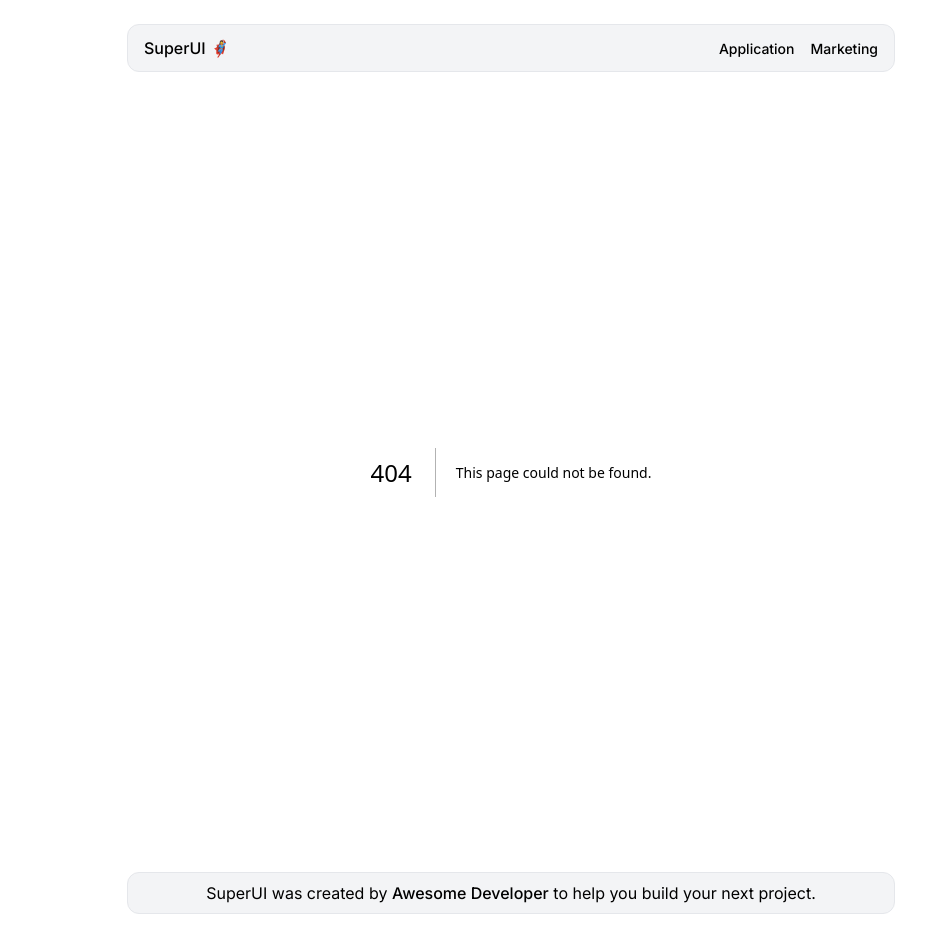
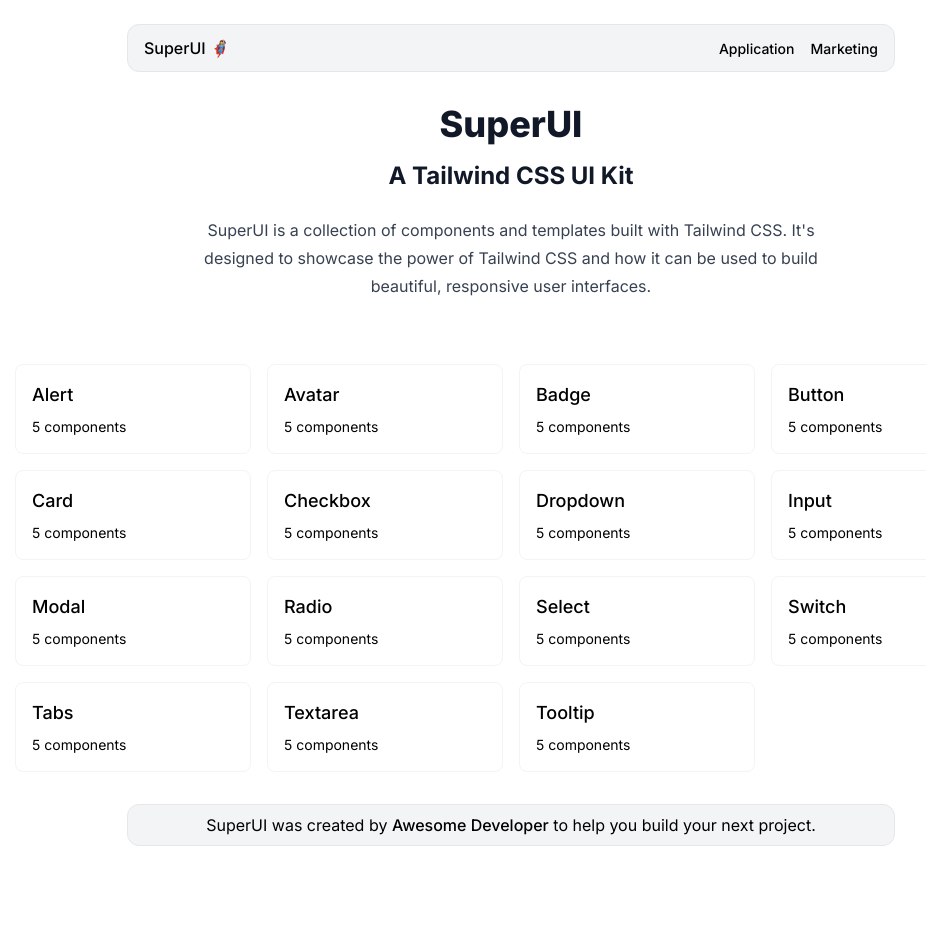
Before and after one commit to markmead/hyperui-clone, a Next.js app: page /components in a window 1280 px wide. Before the commit this address had no page. Shown: the whole page, without its empty margins (129-1055 px from the left). After the commit the page ends 870 px from the top, so only its background shows below. Built offline with nearby package versions, Linux system fonts and the light colour scheme.

Commit message:
Add components page

```diff
--- /dev/null
+++ b/src/app/components/page.js
@@ -0,0 +1,94 @@
+import Banner from '../../components/Banner'
+import Grid from '../../components/Grid'
+
+export default function Home() {
+  const components = [
+    {
+      title: 'Alert',
+      count: 5,
+      href: '/alert',
+    },
+    {
+      title: 'Avatar',
+      count: 5,
+      href: '/avatar',
+    },
+    {
+      title: 'Badge',
+      count: 5,
+      href: '/badge',
+    },
+    {
+      title: 'Button',
+      count: 5,
+      href: '/button',
+    },
+    {
+      title: 'Card',
+      count: 5,
+      href: '/card',
+    },
+    {
+      title: 'Checkbox',
+      count: 5,
+      href: '/checkbox',
+    },
+    {
+      title: 'Dropdown',
+      count: 5,
+      href: '/dropdown',
+    },
+    {
+      title: 'Input',
+      count: 5,
+      href: '/input',
+    },
+    {
+      title: 'Modal',
+      count: 5,
+      href: '/modal',
+    },
+    {
+      title: 'Radio',
+      count: 5,
+      href: '/radio',
+    },
+    {
+      title: 'Select',
+      count: 5,
+      href: '/select',
+    },
+    {
+      title: 'Switch',
+      count: 5,
+      href: '/switch',
+    },
+    {
+      title: 'Tabs',
+      count: 5,
+      href: '/tabs',
+    },
+    {
+      title: 'Textarea',
+      count: 5,
+      href: '/textarea',
+    },
+    {
+      title: 'Tooltip',
+      count: 5,
+      href: '/tooltip',
+    },
+  ]
+
+  return (
+    <>
+      <Banner title="SuperUI" subtitle="A Tailwind CSS UI Kit">
+        SuperUI is a collection of components and templates built with Tailwind CSS. It's designed
+        to showcase the power of Tailwind CSS and how it can be used to build beautiful, responsive
+        user interfaces.
+      </Banner>
+
+      <Grid components={components} />
+    </>
+  )
+}
```
